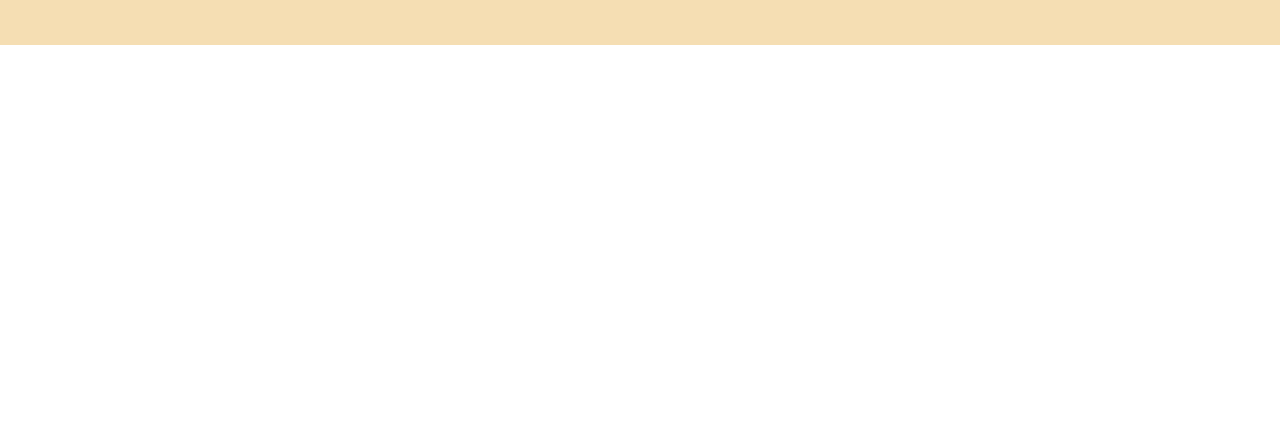
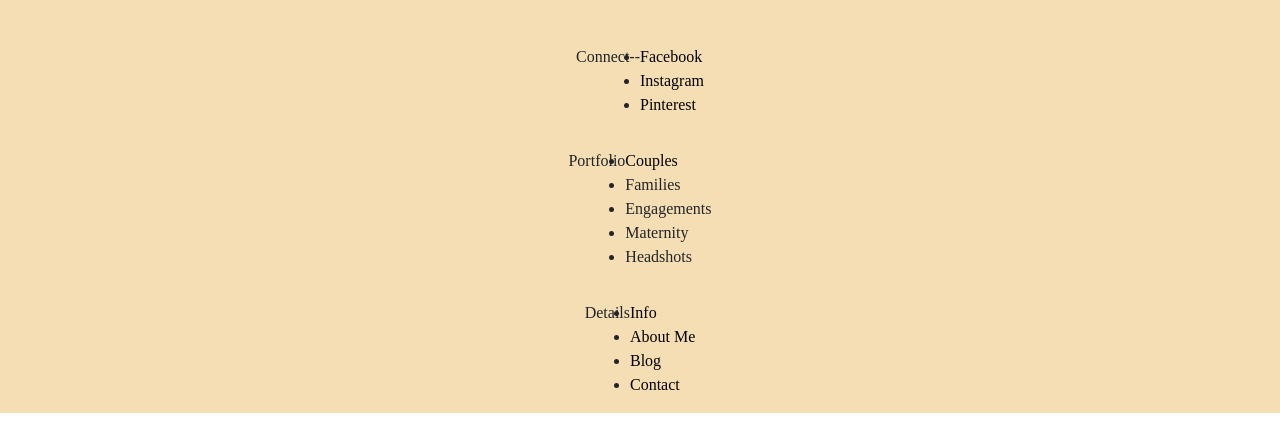
Before and after one commit to taialexandra/Andrea_Photography, a plain HTML site: page index.html in a window 1280 px wide. Shown: the part 4702-5131 px from the top of the page. Before the commit the page ends 4747 px from the top, so only its background shows below. Drawn offline with nearby package versions, Linux system fonts and the light colour scheme; a web font is replaced by a local one.

Commit message:
Footer changes

```diff
--- a/Resources/CSS/index.css
+++ b/Resources/CSS/index.css
@@ -323,3 +323,8 @@ footer{
     width: 250px;
     margin: 3em 0;
 }
+
+.footer_columns {
+    display: flex;
+    justify-content: center;
+}
--- a/index.html
+++ b/index.html
@@ -193,6 +193,33 @@
         <img src="./Resources/icons/ar_wheatbackground_logo.png" alt="logo for andrea reis photography" class="footer_logo">
       </a>
     </div> <!--end div for footer logo-->
+    <figure class="footer_columns">
+      <figcaption>Connect--</figcaption>
+        <ul>
+          <li><a href="pages/info.html">Facebook</a></li>
+          <li><a href="pages/about_me.html">Instagram</a></li>
+          <li><a href="pages/blog.html">Pinterest</a></li>
+        </ul>
+    </figure>
+    <figure class="footer_columns">
+      <figcaption>Portfolio</figcaption>
+        <ul>
+          <li><a href="#">Couples</a></li>
+          <li><a>Families</a></li>
+          <li><a>Engagements</a></li>
+          <li><a>Maternity</a></li>
+          <li><a>Headshots</a></li>
+        </ul>
+    </figure>
+    <figure class="footer_columns">
+      <figcaption>Details</figcaption>
+        <ul>
+          <li><a href="pages/info.html">Info</a></li>
+          <li><a href="pages/about_me.html">About Me</a></li>
+          <li><a href="pages/blog.html">Blog</a></li>
+          <li><a href="pages/contact.html">Contact</a></li>
+        </ul>
+    </figure>
   </footer>
 
 <!-- Optional JavaScript -->
```
